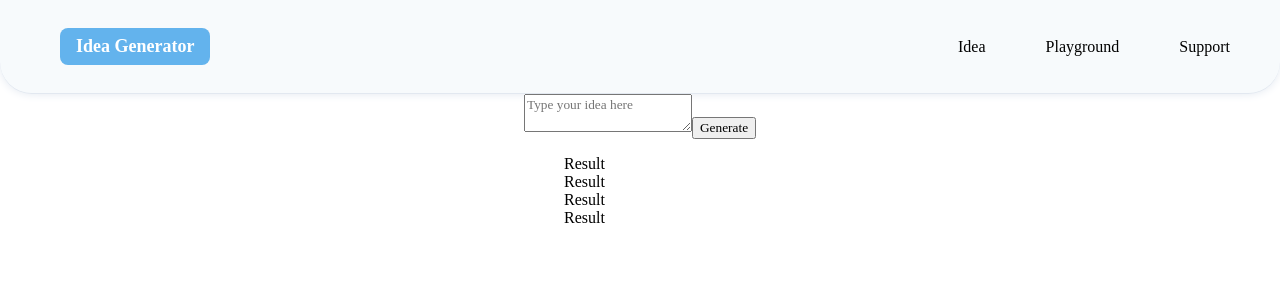
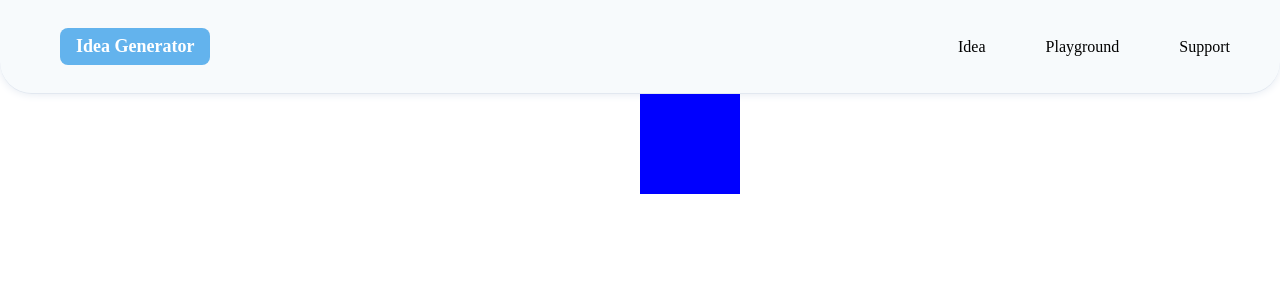
Before and after one commit to bestswlkh0310/idea-generator, a React (Create React App) app: page / in a window 1280 px wide. Both pictures are taken after a click on the button "Playground". Shown: the top 300 px of the page. Built offline with nearby package versions, Linux system fonts and the light colour scheme; a web font is replaced by a local one.

Commit message:
feat : apply node test

```diff
--- a/src/UI/Playground/Playground.js
+++ b/src/UI/Playground/Playground.js
@@ -1,18 +1,73 @@
+import { useEffect } from "react";
+import styled from "styled-components";
+
 function Playground() {
+
+    // 드래그 앤 드롭 기능을 구현할 함수
+    function dragElement(elmnt) {
+        const dragMouseDown = (e) => {
+            e = e || window.event;
+            e.preventDefault();
+            // 마우스를 클릭한 위치의 현재 x, y 좌표를 가져옴
+            pos3 = e.clientX;
+            pos4 = e.clientY;
+            document.onmouseup = () => {
+                document.onmouseup = null;
+                document.onmousemove = null;
+            };
+            document.onmousemove = (e) => {
+                e = e || window.event;
+                e.preventDefault();
+                // 마우스를 이동한 만큼 노드의 위치를 조정
+                pos1 = pos3 - e.clientX;
+                pos2 = pos4 - e.clientY;
+                pos3 = e.clientX;
+                pos4 = e.clientY;
+                // if (elmnt.offsetTop - pos2 < 0) return;
+                // if (elmnt.offsetLeft - pos1 < 0) return;
+
+                elmnt.style.top = (elmnt.offsetTop - pos2) + "px";
+                elmnt.style.left = (elmnt.offsetLeft - pos1) + "px";
+            };
+        }
+        let pos1 = 0, pos2 = 0, pos3 = 0, pos4 = 0;
+        if (document.getElementById(elmnt.id)) {
+            document.getElementById(elmnt.id).onmousedown = dragMouseDown;
+        } else {
+            elmnt.onmousedown = dragMouseDown;
+        }
+        console.log(elmnt);
+
+    }
+
+    useEffect(() => {
+        const nodes = document.getElementsByClassName("node");
+        for (let i = 0; i < nodes.length; i++) {
+            dragElement(nodes[i]);
+        }
+    }, []);
+
     return (
-        <div>
-            <div>
-                <textarea placeholder="Type your idea here" />
-                <button>Generate</button>
-            </div>
-            <ul>
-                <div>Result</div>
-                <div>Result</div>
-                <div>Result</div>
-                <div>Result</div>
-            </ul>
-        </div>
-    )
+        <Container>
+            <Node className="node" id="node1"></Node>
+            <Node className="node" id="node2"></Node>
+            <Node className="node" id="node3"></Node>
+        </Container>
+    );
 }
 
+const Container = styled.section`
+    display: flex;
+    flex-direction: column;
+    position: relative;
+`
+
+const Node = styled.div`
+    background-color: blue;
+    position: absolute;
+    cursor: pointer;
+    width: 100px;
+    height: 100px;
+`
+
 export default Playground;
```
